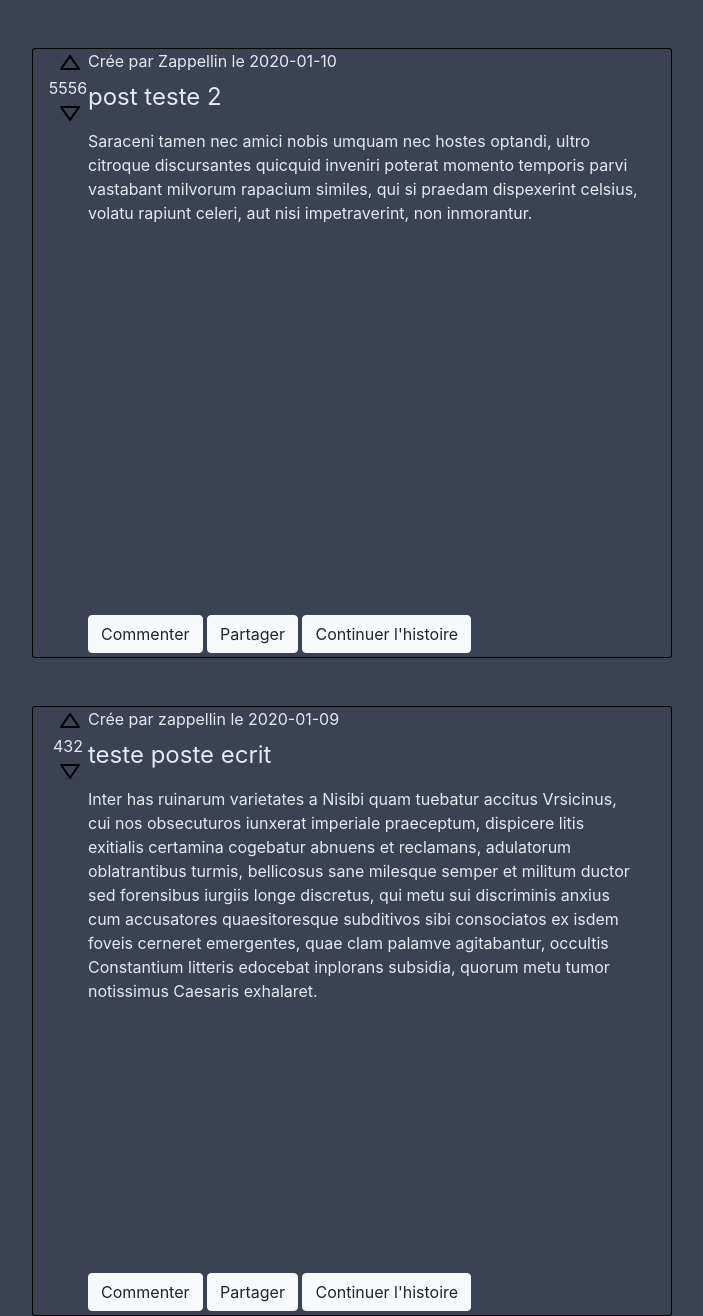
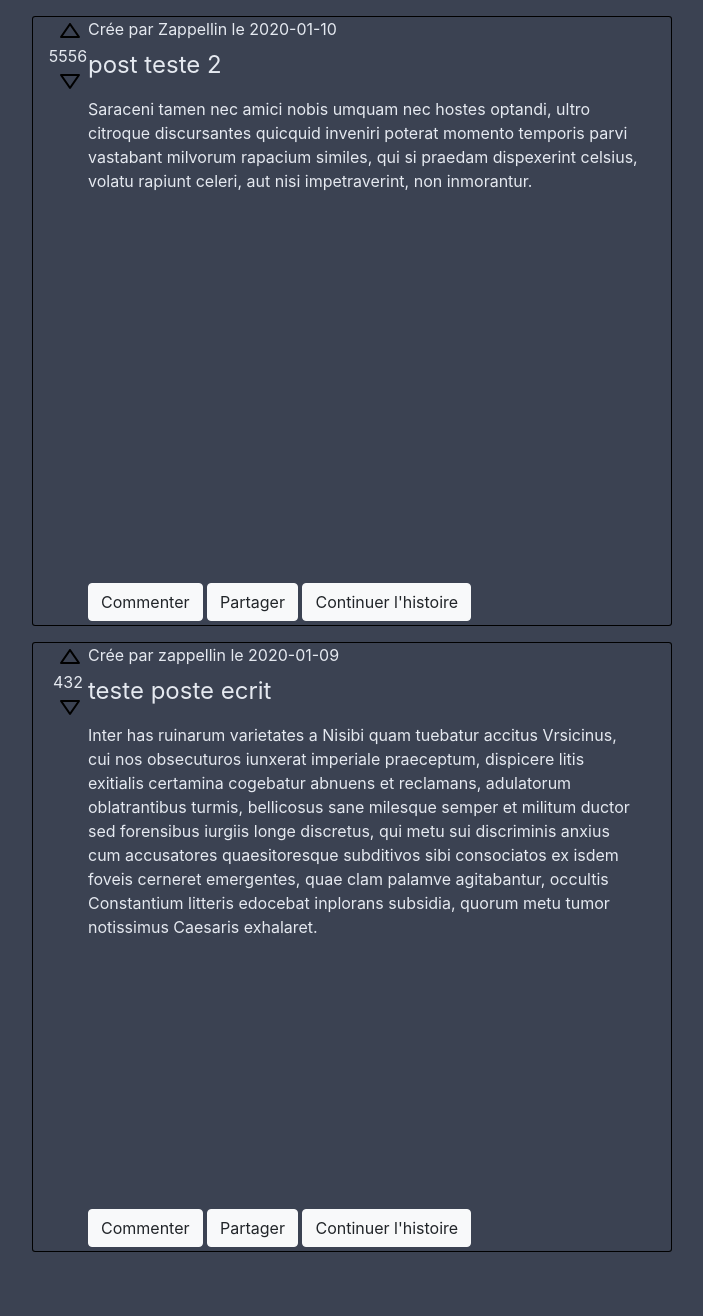
Before and after one commit to GuillaumeLeon/CreationLab, a PHP site: page /autre.php in a window 1280 px wide. Shown: the part 111-1427 px from the top of the page, without its empty margins (288-991 px from the left). After the commit the page ends 1363 px from the top, so only its background shows below. Run offline with PHP 8.4, Linux system fonts and the light colour scheme; a user stored in the database is signed in; data comes from the database, SQL or seed files in the repository.

Commit message:
styling change

```diff
--- a/autre.php
+++ b/autre.php
@@ -35,7 +35,7 @@
 ?>
 </div>
 <?php for ($i = count($post)-1; $i >= 0 ; $i--) {?>
-<div class="container row post mt-5">
+<div class="container row post mt-3">
     <div class="vote text-center">
 	<button type="button" class="btn btn-light"><img src="image/arrow_up.svg" alt="upvote"></button>
 	<div class="numberVote"><?php echo ($post[$i]['upvote'] - $post[$i]['downvote']) ?></div>
```
